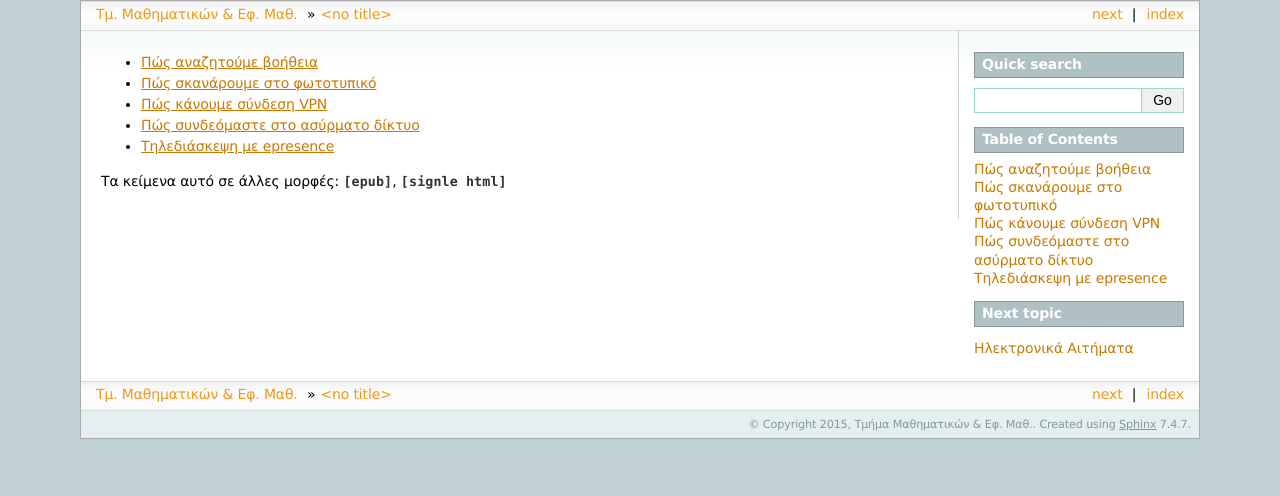
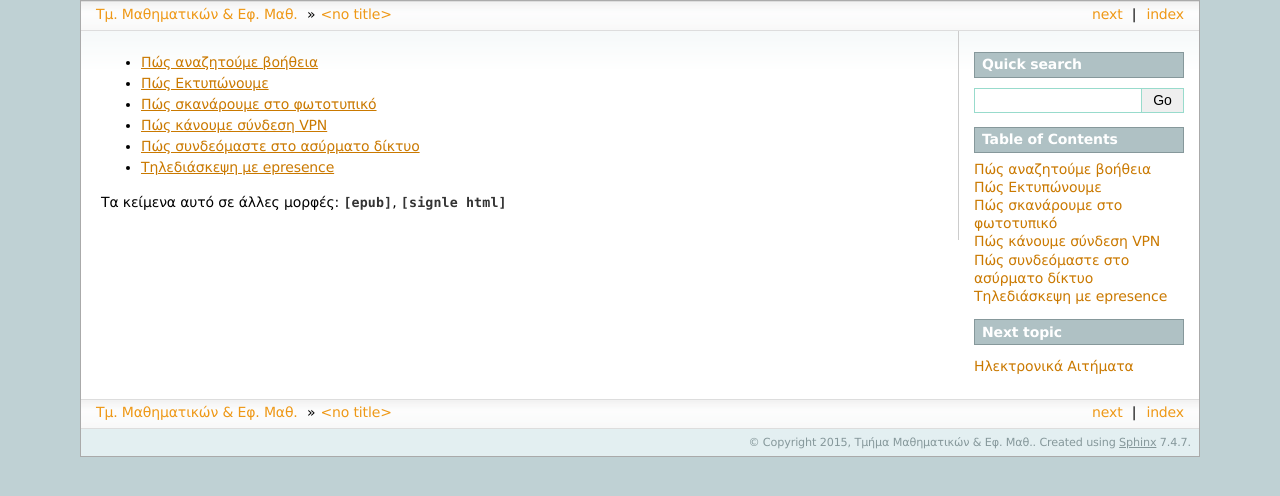
Before and after one commit to kalopsik-math/user-doc, a Sphinx documentation site: the page built from source/index.rst, in a window 1280 px wide. Shown: the top 496 px of the page. Built offline with Sphinx 7.4.7, drawn with Linux system fonts in a browser that asks for light colours.

Commit message:
20160509145754

```diff
--- /dev/null
+++ b/source/HowToPrint.rst
@@ -0,0 +1,3 @@
+
+Πώς εκτυπώνουμε στο Φωτοτυπικό της Α308
+========================================
--- a/source/index.rst
+++ b/source/index.rst
@@ -14,10 +14,12 @@
 
 
    Πώς αναζητούμε βοήθεια <HowToTicket>
+   Πώς Εκτυπώνουμε <HowToPrint>
    Πώς σκανάρουμε στο φωτοτυπικό <HowToScan>
    Πώς κάνουμε σύνδεση VPN <HowToVPN>
    Πώς συνδεόμαστε στο ασύρματο δίκτυο <HowToWifi>
    Τηλεδιάσκεψη με epresence <HowToEpresence>
+
 
 ..   Υπηρεσίες <services>
 ..   Υοποστήριξη <support>
```
